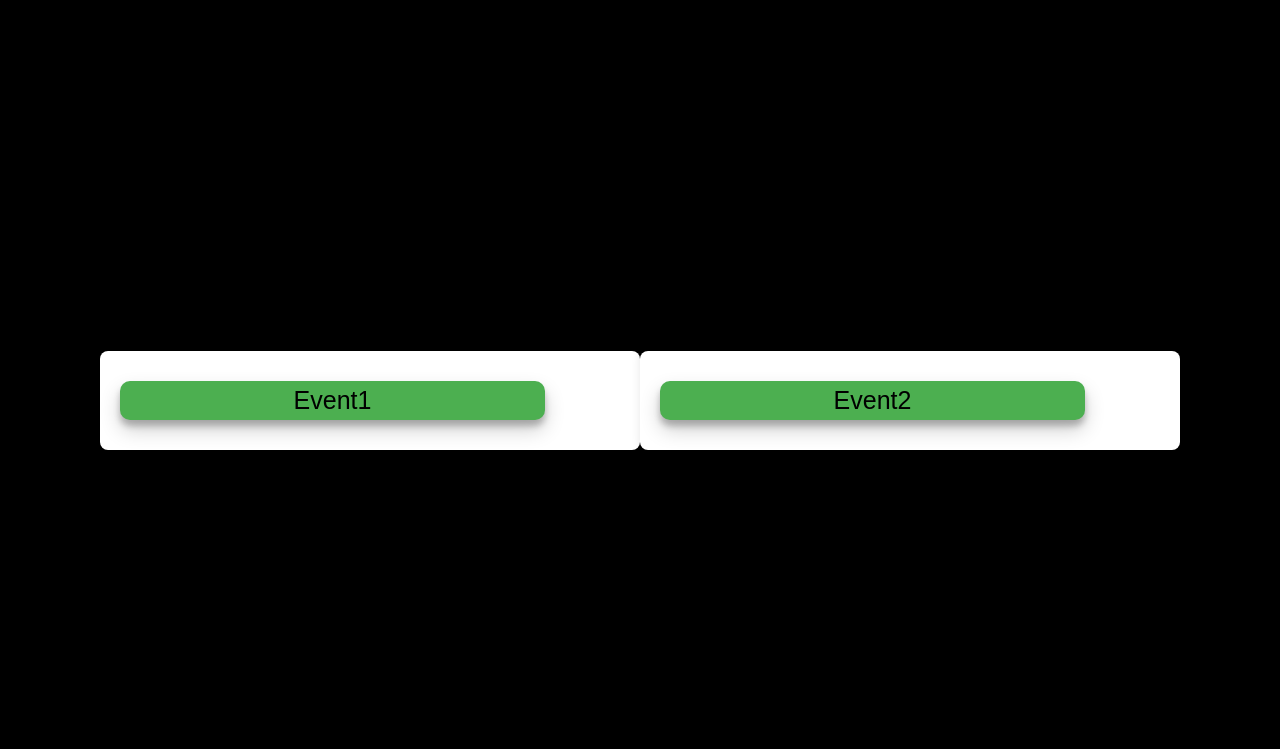
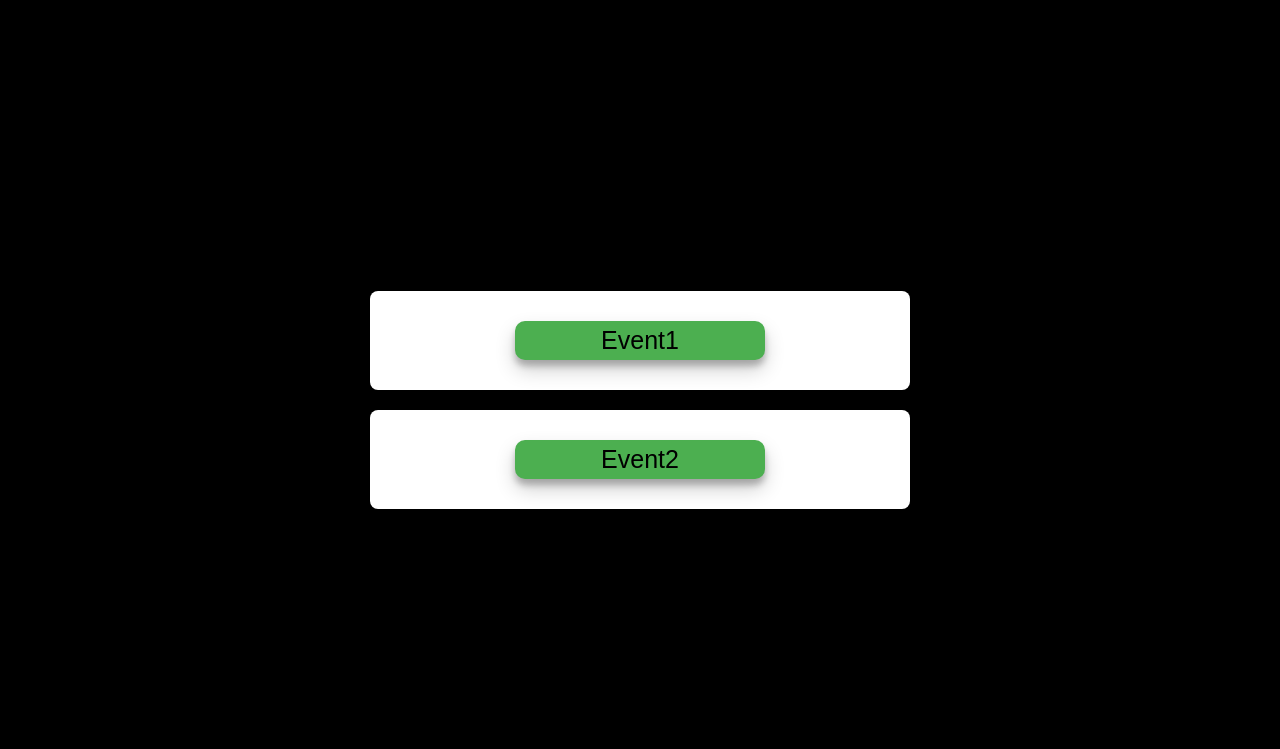
Before and after one commit to SkywardSyntax/HourLogger, a Flask app: a page that uses templates/volunteer_select.html in a window 1280 px wide. Shown: the top 749 px of the page. Run offline with Flask 3, Linux system fonts and the light colour scheme.

Commit message:
Improve event selection layout
Implements styling updates to center 'Event1' and 'Event2' buttons within their white islands and stack them vertically with space in between on the volunteer selection page.

- Introduces a `.form-container` class to wrap the event forms, applying `flex-direction: column` to stack them vertically and `gap: 20px` to ensure space between each form.
- Adjusts the `form` element styling to center its content with `text-align: center`.
- Modifies the `input[type="submit"]` styling to adjust the width to `50%` and change the display to `inline-block` for better centering within the form.

```diff
--- a/templates/volunteer_select.html
+++ b/templates/volunteer_select.html
@@ -14,6 +14,13 @@
             min-height: 100vh;
         }
 
+        .form-container {
+            display: flex;
+            flex-direction: column;
+            align-items: center;
+            gap: 20px;
+        }
+
         form {
             background-color: #fff;
             padding: 20px;
@@ -21,10 +28,11 @@
             box-shadow: 0px 0px 10px 0px rgba(0,0,0,0.1);
             overflow: auto;
             width: 500px;
+            text-align: center;
         }
 
         input[type="submit"] {
-            width: 85%;
+            width: 50%;
             background-color: #4CAF50;
             color: black;
             padding: 5px 5px;
@@ -32,7 +40,7 @@
             font-size: 25px;
             border-radius: 10px;
             cursor: pointer;
-            display: block;
+            display: inline-block;
             margin: 10px 0;
             transition: all 0.3s ease;
             box-shadow: 0 10px 20px rgba(0,0,0,0.19), 0 6px 6px rgba(0,0,0,0.23);
@@ -55,6 +63,7 @@
     </style>
 </head>
 <body>
+    <div class="form-container">
         <form method="POST">
             <input type="hidden" name="event" value="Event1">
             <input type="submit" value="Event1">
@@ -63,6 +72,7 @@
             <input type="hidden" name="event" value="Event2">
             <input type="submit" value="Event2">
         </form>
+    </div>
     <!-- Add more forms for more events -->
     <div class="version-display">{{ version }}</div>
 </body>
```
Lines whose indentation alone changed are shown as unchanged.
